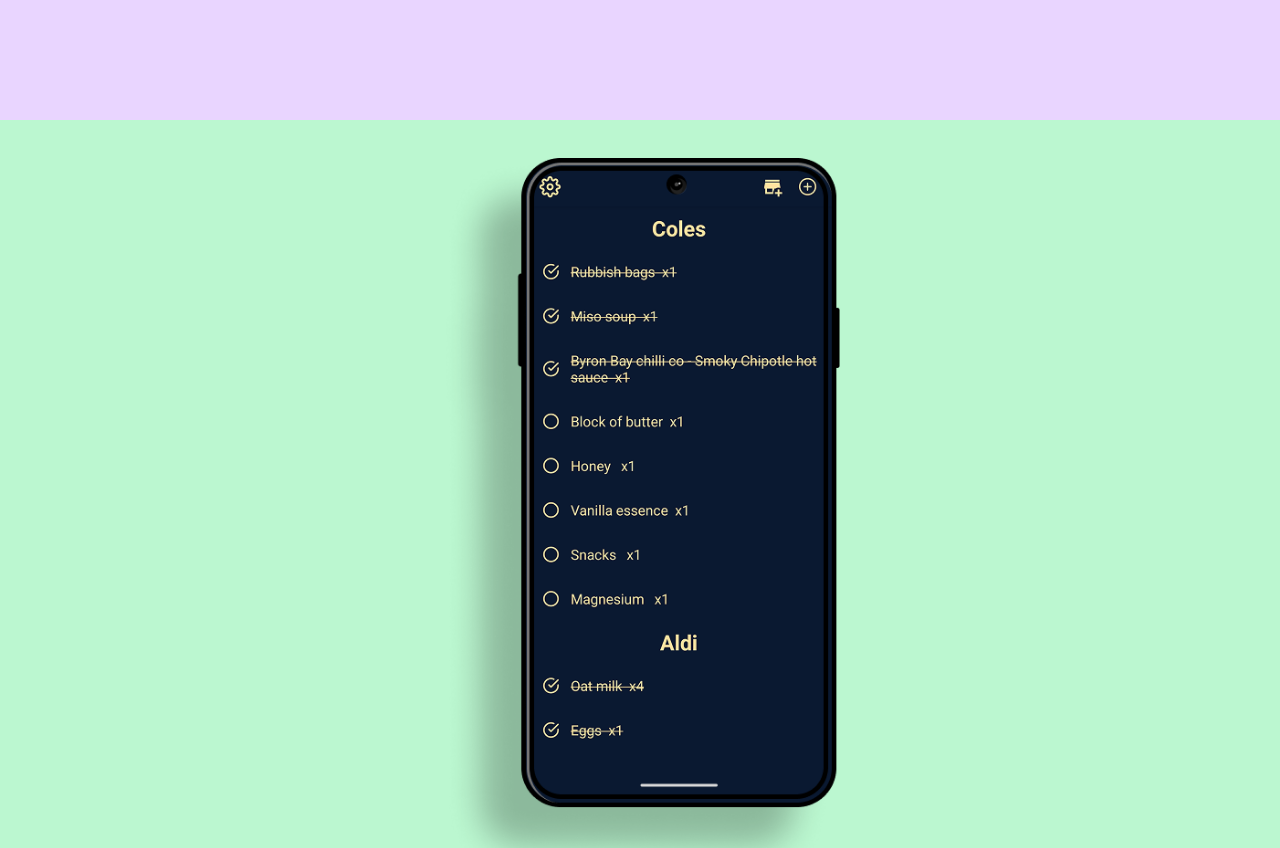
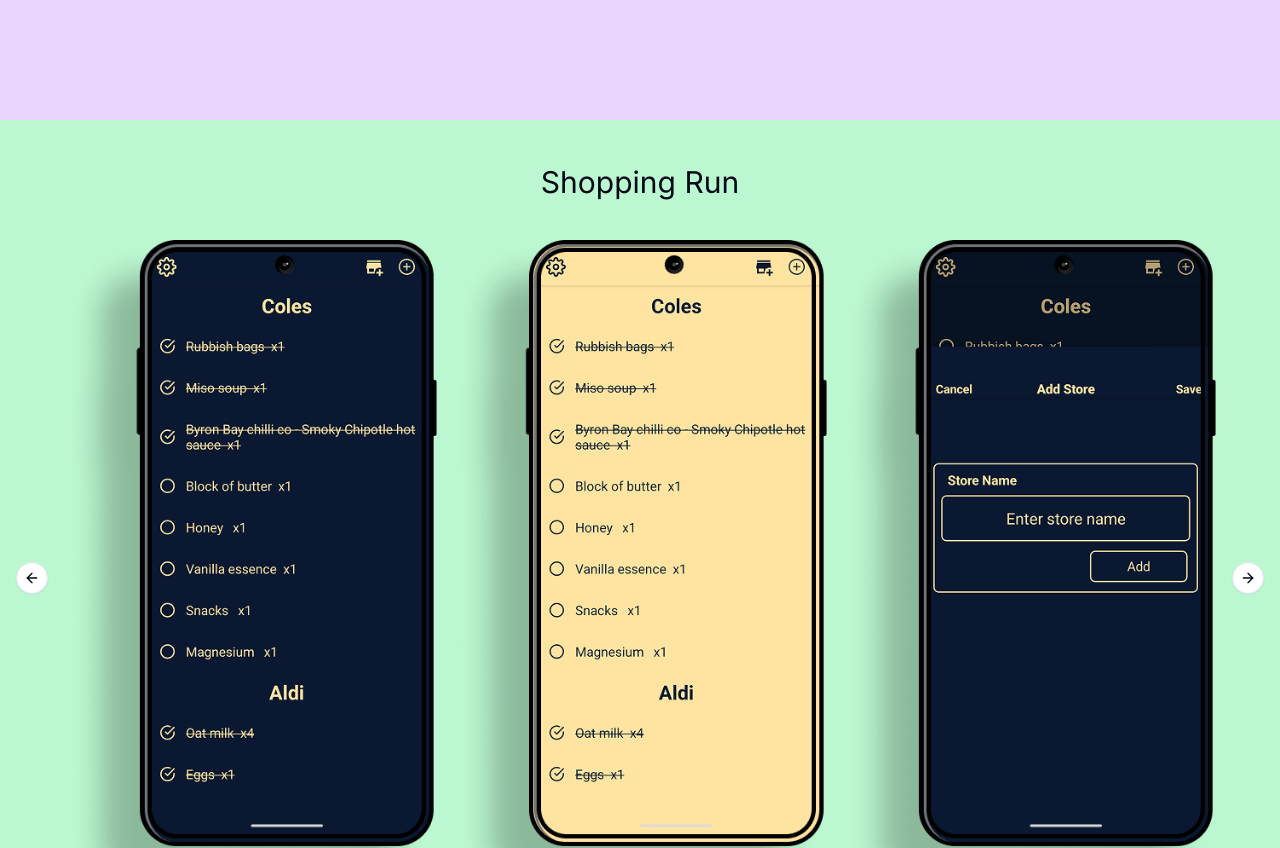
Before and after one commit to jenishpatel-jp/jenish-patel-portfolio, a Next.js app: page / in a window 1280 px wide. Shown: the part 1480-2328 px from the top of the page. Built offline with nearby package versions, Linux system fonts and the light colour scheme.

Commit message:
Updated the carosel to show 3 screenshots, loop, as well as updating the styling

```diff
--- a/src/app/components/ShoppingRun.tsx
+++ b/src/app/components/ShoppingRun.tsx
@@ -11,30 +11,36 @@
 
 const ShoppingRun = () => {
   return (
-    <div className='text-xl items-center justify-center flex-1 flex h-full' >
+    <div className='text-xl items-center justify-center flex-1 flex flex-col h-full' >
+        <h1 className='p-10 text-3xl'>Shopping Run</h1>
 
-        <Carousel>
+        <Carousel
+          opts={{
+            align: "start",
+            containScroll: "trimSnaps",
+            loop: true,
+
+            }}
+          className="w-full max-w-6xl"
+        >
           <CarouselContent>
-            <CarouselItem className='flex justify-center'>
+            <CarouselItem className='flex justify-center md:basis-1/3 lg:basis-1/3">'>
               <Image src="/images/shopping-run/shopping-run-4.png" alt="Shopping Run Screenshot" width={400} height={600} />
             </CarouselItem>
-            <CarouselItem className='flex justify-center'>
+            <CarouselItem className='flex justify-center md:basis-1/3 lg:basis-1/3">'>
               <Image src="/images/shopping-run/shopping-run-6.png" alt="Shopping Run Screenshot" width={400} height={600} />
             </CarouselItem>
-            <CarouselItem className='flex justify-center'>
+            <CarouselItem className='flex justify-center md:basis-1/3 lg:basis-1/3">'>
               <Image src="/images/shopping-run/shopping-run-1.png" alt="Shopping Run Screenshot" width={400} height={600} />
             </CarouselItem>
-            <CarouselItem className='flex justify-center'>
+            <CarouselItem className='flex justify-center md:basis-1/3 lg:basis-1/3">'>
               <Image src="/images/shopping-run/shopping-run-8.png" alt="Shopping Run Screenshot" width={400} height={600} />
             </CarouselItem>
-            <CarouselItem className='flex justify-center'>
+            <CarouselItem className='flex justify-center md:basis-1/3 lg:basis-1/3">'>
               <Image src="/images/shopping-run/shopping-run-2.png" alt="Shopping Run Screenshot" width={400} height={600} />
             </CarouselItem>
-            <CarouselItem className='flex justify-center'>
+            <CarouselItem className='flex justify-center md:basis-1/3 lg:basis-1/3">'>
               <Image src="/images/shopping-run/shopping-run-7.png" alt="Shopping Run Screenshot" width={400} height={600} />
-            </CarouselItem>
-            <CarouselItem className='flex justify-center'>
-              <Image src="/images/shopping-run/shopping-run-9.png" alt="Shopping Run Screenshot" width={400} height={600} />
             </CarouselItem>
           </CarouselContent>
           <CarouselPrevious />
```
